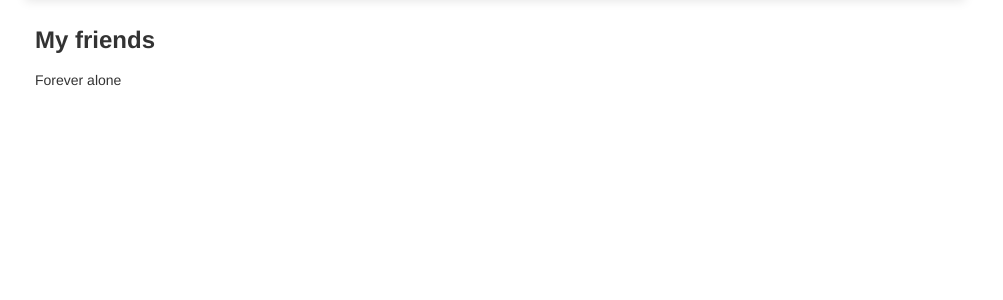
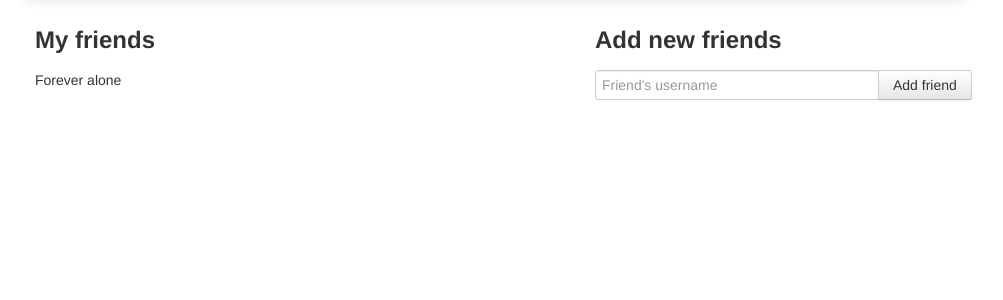
Before and after one commit to pablomouzo/weekkit, a Django app: template templates/friends/friend_list.html in a window 1280 px wide. Shown: the part 41-341 px from the top of the page, without its empty margins (145-1148 px from the left). Run offline with Django 3.2, Linux system fonts and the light colour scheme; the template is opened without the code that fills it, so the values that code supplies are empty; some libraries are stand-ins or nearby versions.

Commit message:
Add friends feature

```diff
--- a/friends/models.py
+++ b/friends/models.py
@@ -20,7 +20,6 @@ class Friendship(models.Model):
         return str(self.friend)
 
 
-
 class FriendRequest(models.Model):
     """ A friend request
 
--- a/friends/tests.py
+++ b/friends/tests.py
@@ -2,6 +2,7 @@ from django.contrib.auth.models import User
 
 from django.test import TestCase
 
+from friends.models import Friendship
 
 class FriendsSubredditsViewTest(TestCase):
     def setUp(self):
@@ -13,3 +14,8 @@ class FriendsSubredditsViewTest(TestCase):
         user2 = User.objects.create_user('janedoe',
                                          'jane@doe.com',
                                          'janedoe')
+
+        Friendship.create_friendship(user1, user2)
+
+    def test_void(self):
+        pass
--- a/friends/urls.py
+++ b/friends/urls.py
@@ -6,5 +6,6 @@ from friends.views import UserFriendsListView, UserFriendSubredditsView
 
 urlpatterns = patterns('friends.views',
     url(r'^$', login_required(UserFriendsListView.as_view())),
-    url(r'^(\w+)/$', UserFriendSubredditsView.as_view())
+    url(r'^add_friend/$', 'add_friend'),
+    url(r'^(\w+)/$', UserFriendSubredditsView.as_view()),
 )
--- a/static/style.css
+++ b/static/style.css
@@ -22,3 +22,7 @@
 .friends-list .friend-name {
     margin: 4px 0;
 }
+
+input {
+    height: 30px;
+}
--- a/templates/base.html
+++ b/templates/base.html
@@ -1,3 +1,4 @@
+<!DOCTYPE HTML>
 <html>
   <head>
     <title>Weekkit</title>
--- a/templates/friends/friend_list.html
+++ b/templates/friends/friend_list.html
@@ -2,11 +2,11 @@
 
 {% block content %}
 <div class="row">
-  <div class="span9">
+  <div class="span7">
     <h3>My friends</h3>
     <div class="friends-list">
       {% for friendship in user_friends %}
-        <div class="friend span9 well">
+        <div class="friend well">
           <span class="friend-name">
             {{ friendship.friend.username }}
           </span>
@@ -20,5 +20,9 @@
       {% endfor %}
     </div>
   </div>
+  <div class="span3">
+    <h3>Add new friends</h3>
+    {% include "friends/includes/add_friend_form.html" with error=error %}
+  </div>
 </div>
 {% endblock content %}
--- /dev/null
+++ b/templates/friends/includes/add_friend_form.html
@@ -0,0 +1,17 @@
+<form class="form" method="POST" action="/friends/add_friend/">
+  {% csrf_token %}
+  <div class="input-append">
+    <input name="username" class="input-xlarge" size="16"
+           type="text" placeholder="Friend's username">
+    <button class="btn">
+      Add friend
+    </button>
+  </div>
+</form>
+{% if error == "no_friend" %}
+<div class="alert alert-error">
+  <button type="button" class="close" data-dismiss="alert">×</button>
+  <h4>Error</h4>
+  <p>User not found</p>
+</div>
+{% endif %}
--- a/templates/navbar.html
+++ b/templates/navbar.html
@@ -1,6 +1,6 @@
 <div class="navbar navbar-static-top">
   <div class="navbar-inner">
-    <a class="brand" href="#">Weekkit</a>
+    <a class="brand" href="/">Weekkit</a>
     <ul class="nav">
       <li class="dropdown">
         <a href="#" class="dropdown-toggle" data-toggle="dropdown">
```
Also changed, not shown: friends/views.py (+21 -1 lines).
